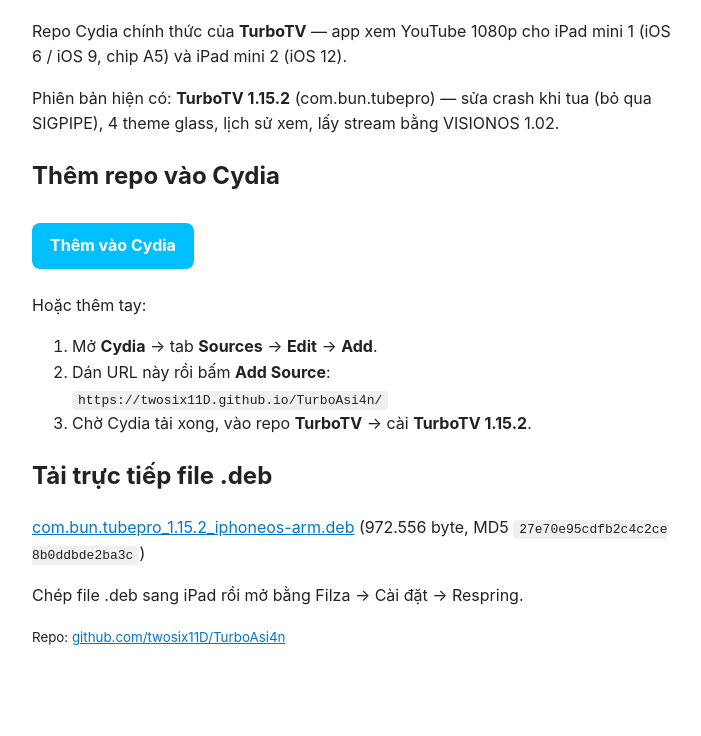
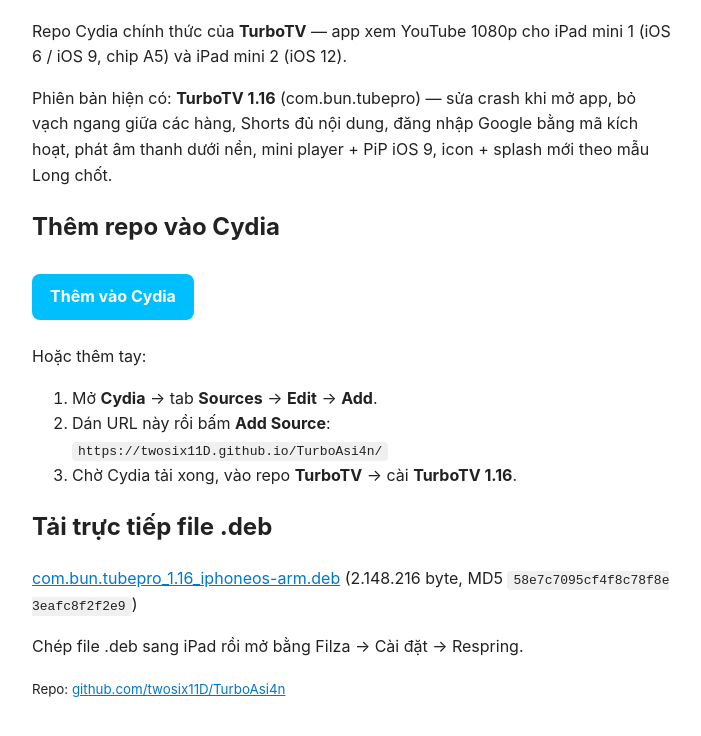
Before and after one commit to twosix11D/TurboAsi4n-old, a plain HTML site: page index.html in a window 1280 px wide. Shown: the part 94-830 px from the top of the page, without its empty margins (288-989 px from the left). Before the commit the page ends 800 px from the top, so only its background shows below. Drawn offline with Linux system fonts and the light colour scheme.

Commit message:
TurboTV 1.16

```diff
--- a/index.html
+++ b/index.html
@@ -13,7 +13,7 @@ h1{color:#00BFFF} a{color:#0077cc} code{background:#f0f0f0;padding:2px 6px;borde
 <body>
 <h1>TurboTV — Cydia Repo</h1>
 <p>Repo Cydia chính thức của <b>TurboTV</b> — app xem YouTube 1080p cho iPad mini 1 (iOS 6 / iOS 9, chip A5) và iPad mini 2 (iOS 12).</p>
-<p>Phiên bản hiện có: <b>TurboTV 1.15.2</b> (com.bun.tubepro) — sửa crash khi tua (bỏ qua SIGPIPE), 4 theme glass, lịch sử xem, lấy stream bằng VISIONOS 1.02.</p>
+<p>Phiên bản hiện có: <b>TurboTV 1.16</b> (com.bun.tubepro) — sửa crash khi mở app, bỏ vạch ngang giữa các hàng, Shorts đủ nội dung, đăng nhập Google bằng mã kích hoạt, phát âm thanh dưới nền, mini player + PiP iOS 9, icon + splash mới theo mẫu Long chốt.</p>
 
 <h2>Thêm repo vào Cydia</h2>
 <a class="btn" href="cydia://url/https://cydia.saurik.com/api/share#?source=https://twosix11D.github.io/TurboAsi4n/">Thêm vào Cydia</a>
@@ -22,11 +22,11 @@ h1{color:#00BFFF} a{color:#0077cc} code{background:#f0f0f0;padding:2px 6px;borde
 <li>Mở <b>Cydia</b> → tab <b>Sources</b> → <b>Edit</b> → <b>Add</b>.</li>
 <li>Dán URL này rồi bấm <b>Add Source</b>:
 <br><code>https://twosix11D.github.io/TurboAsi4n/</code></li>
-<li>Chờ Cydia tải xong, vào repo <b>TurboTV</b> → cài <b>TurboTV 1.15.2</b>.</li>
+<li>Chờ Cydia tải xong, vào repo <b>TurboTV</b> → cài <b>TurboTV 1.16</b>.</li>
 </ol>
 
 <h2>Tải trực tiếp file .deb</h2>
-<p><a href="debs/com.bun.tubepro_1.15.2_iphoneos-arm.deb">com.bun.tubepro_1.15.2_iphoneos-arm.deb</a> (972.556 byte, MD5 <code>27e70e95cdfb2c4c2ce8b0ddbde2ba3c</code>)</p>
+<p><a href="debs/com.bun.tubepro_1.16_iphoneos-arm.deb">com.bun.tubepro_1.16_iphoneos-arm.deb</a> (2.148.216 byte, MD5 <code>58e7c7095cf4f8c78f8e3eafc8f2f2e9</code>)</p>
 <p>Chép file .deb sang iPad rồi mở bằng Filza → Cài đặt → Respring.</p>
 
 <p><small>Repo: <a href="https://github.com/twosix11D/TurboAsi4n">github.com/twosix11D/TurboAsi4n</a></small></p>
```
Also changed, not shown: CydiaIcon.png, 5 other files.
